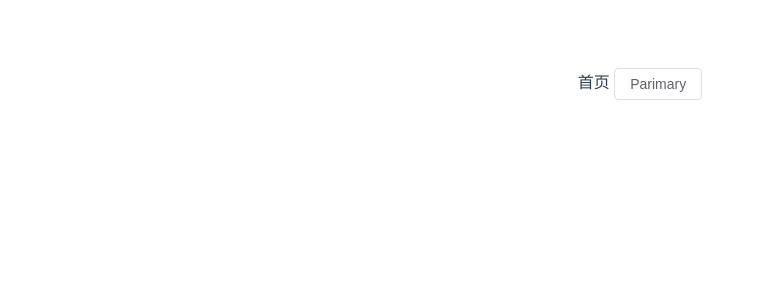
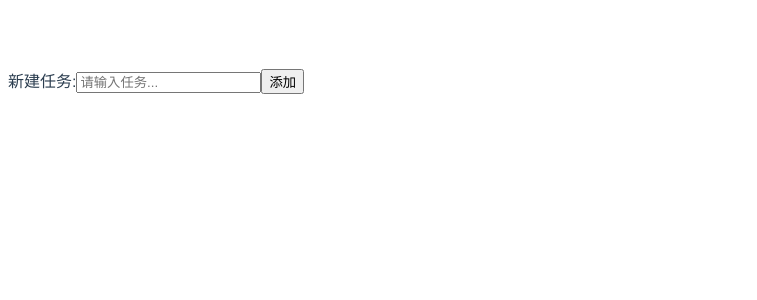
Before and after one commit to lifeng0402/codes, a Vue app in the folder vue3-element-plus-test/: page /#/home in a window 1280 px wide. Shown: the top 300 px of the page, without its empty margins (0-757 px from the left). Built offline with nearby package versions, Linux system fonts and the light colour scheme.

Commit message:
增加待处理任务功能

```diff
--- a/vue3-element-plus-test/src/App.vue
+++ b/vue3-element-plus-test/src/App.vue
@@ -10,7 +10,7 @@
   font-family: Avenir, Helvetica, Arial, sans-serif;
   -webkit-font-smoothing: antialiased;
   -moz-osx-font-smoothing: grayscale;
-  text-align: center;
+  // text-align: center;
   color: #2c3e50;
 }
 
--- a/vue3-element-plus-test/src/views/HomeView.vue
+++ b/vue3-element-plus-test/src/views/HomeView.vue
@@ -1,6 +1,40 @@
 <template>
       <div>
-            首页
-            <el-button type="parimary">Parimary</el-button>
+            <form @submit.prevent="addTask">
+                  <span>新建任务:</span>
+                  <input v-model="taskText" placeholder="请输入任务...">
+                  <button>添加</button>
+            </form>
+            <ol>
+                  <li v-for="(item, index) in todos" :key="(item, index)">
+                        {{ item }}
+                        <button @click="remove(index)">删除任务</button>
+                        <hr />
+                  </li>
+            </ol>
       </div>
 </template>
+<script>
+export default {
+      data() {
+            return {
+                  todos: [],
+                  taskText: ""
+
+            }
+      },
+      methods: {
+            addTask() {
+                  if (this.taskText.length == 0) {
+                        alert("请输入任务")
+                        return
+                  }
+                  this.todos.push(this.taskText)
+                  this.taskText = ""
+            },
+            remove(index) {
+                  this.todos.splice(index, 1)
+            }
+      }
+}
+</script>
```
